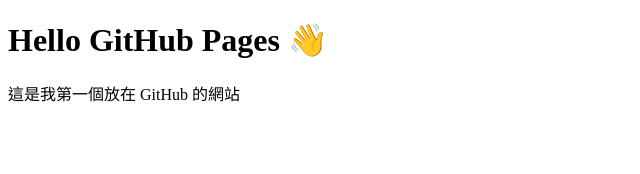
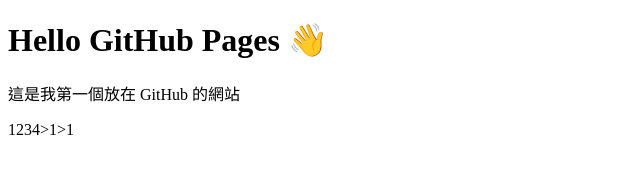
Before and after one commit to kilenliu/simple_pages, a plain HTML site: page index.html in a window 1280 px wide. Shown: the full height of the page, 0-640 px from the left. Drawn offline with Linux system fonts and the light colour scheme.

Commit message:
Update index.html

```diff
--- a/index.html
+++ b/index.html
@@ -7,5 +7,6 @@
 <body>
   <h1>Hello GitHub Pages 👋</h1>
   <p>這是我第一個放在 GitHub 的網站</p>
+  <p>1234>1>1
 </body>
 </html>
```
